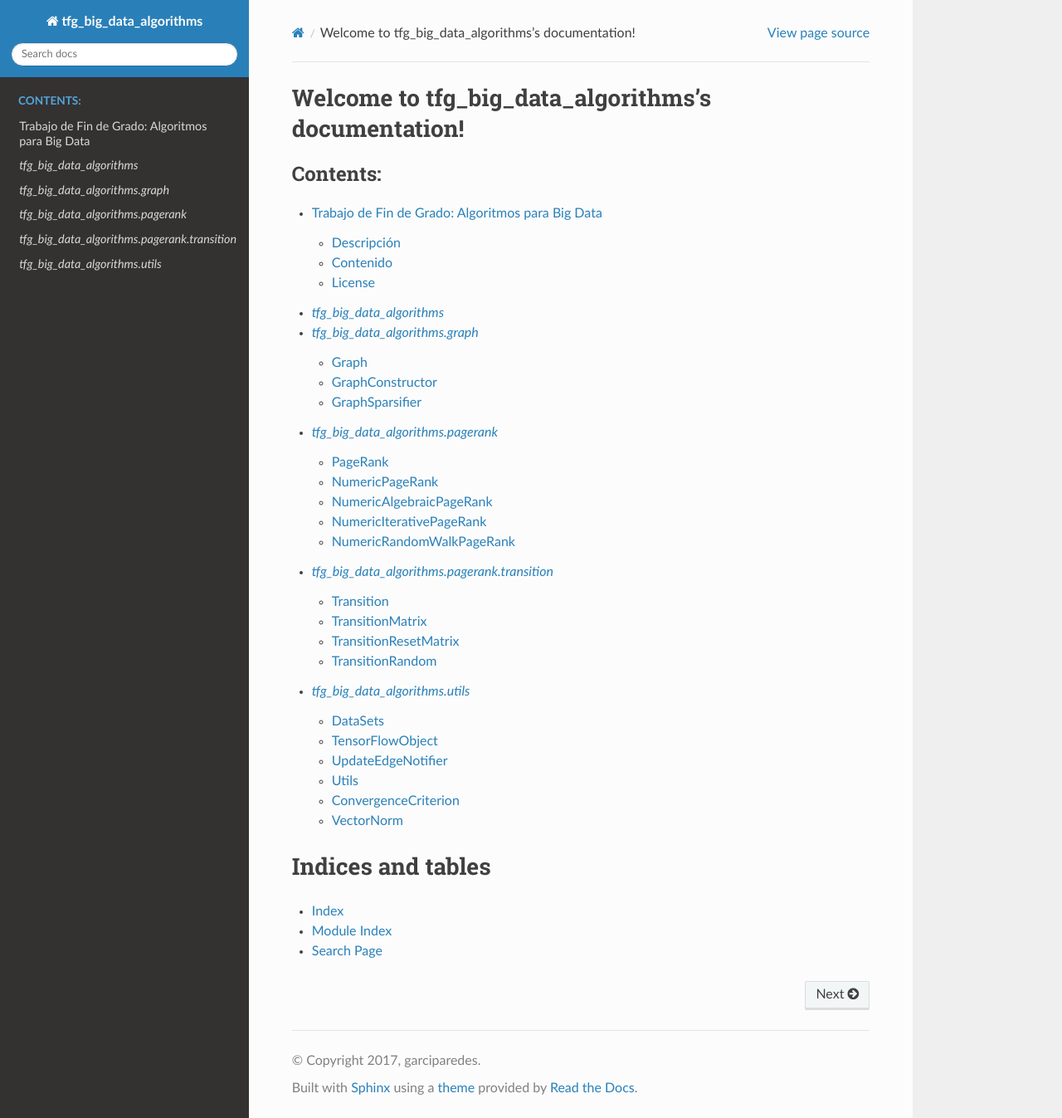
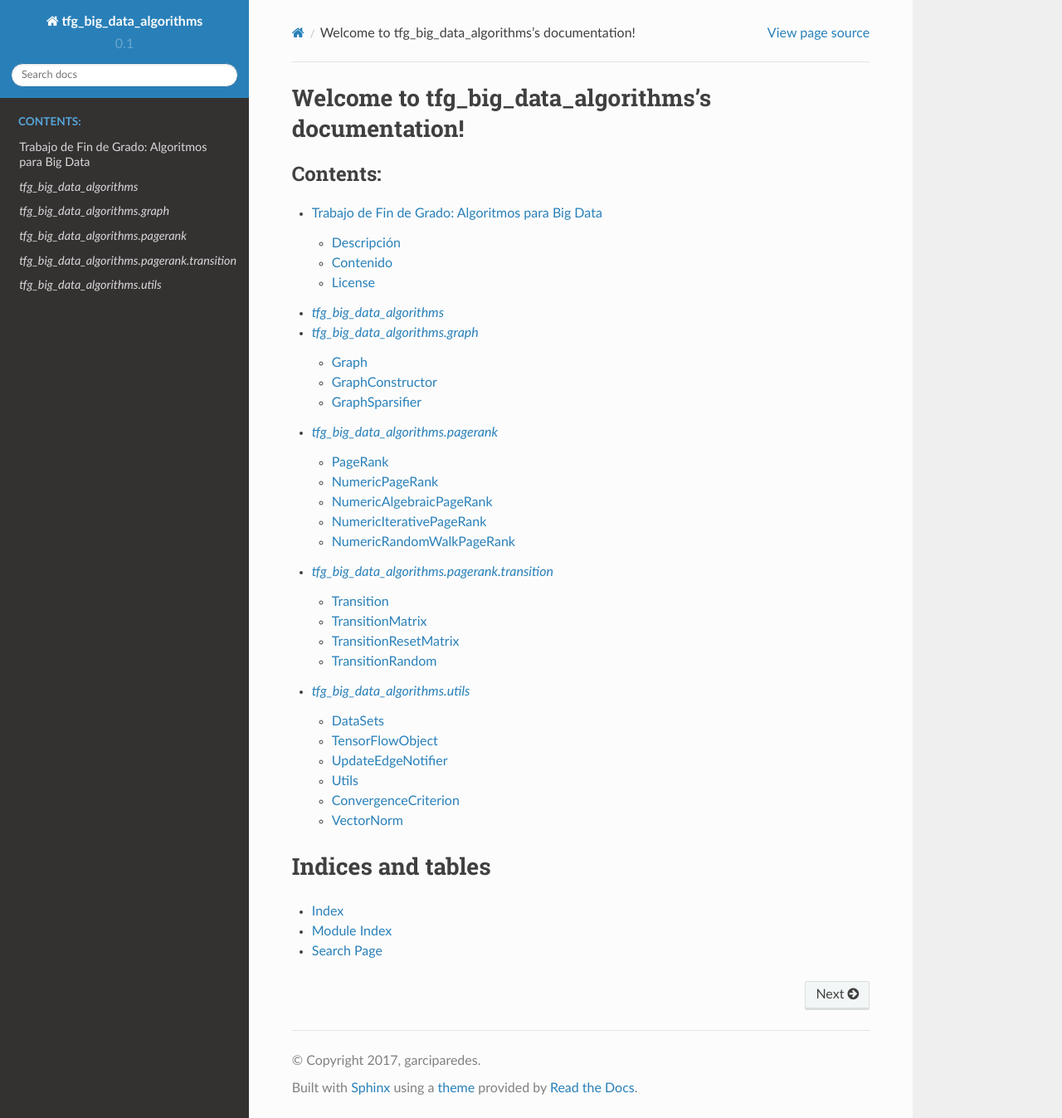
Before and after one commit to garciparedes/tf_G, a Sphinx documentation site: the page built from docs/source/index.rst, in a window 1280 px wide and 1347 px high. Shown: the whole window at 83% size. Built offline with Sphinx 7.4.7 and the Read the Docs theme 2.0.0, drawn with Linux system fonts in a browser that asks for light colours.

Commit message:
Minor change on docs conf

```diff
--- a/docs/source/conf.py
+++ b/docs/source/conf.py
@@ -18,7 +18,13 @@
 #
 import os
 import sys
-sys.path.insert(0, os.path.abspath('../../src/.'))
+sys.path.insert(0, os.path.abspath('./../../src/.'))
+
+import mock
+
+MOCK_MODULES = ['numpy', 'tensorflow', 'pandas']
+for mod_name in MOCK_MODULES:
+   sys.modules[mod_name] = mock.Mock()
 
 
 # -- General configuration ------------------------------------------------
@@ -60,9 +66,9 @@ author = u'garciparedes'
 # built documents.
 #
 # The short X.Y version.
-version = u''
+version = u'0.1'
 # The full version, including alpha/beta/rc tags.
-release = u''
+release = u'0.1'
 
 # The language for content autogenerated by Sphinx. Refer to documentation
 # for a list of supported languages.
```
